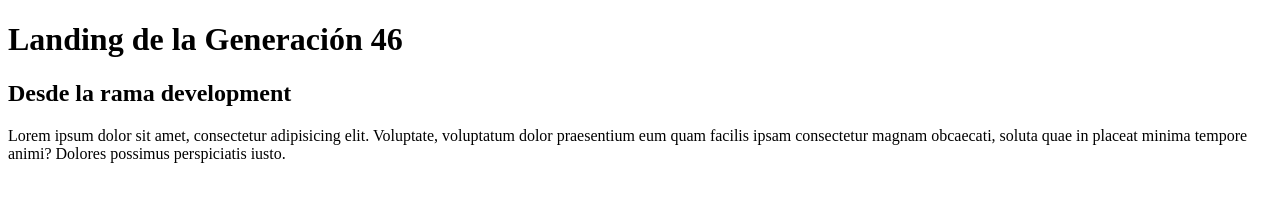
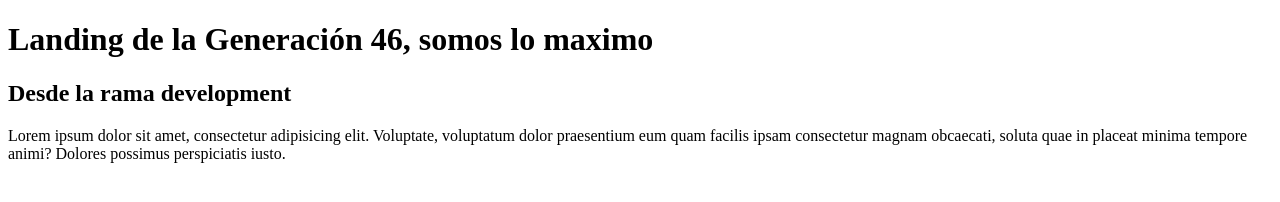
Before and after one commit to AlejandraOlazagasti/landing-gen46, a plain HTML site: page index.html in a window 1280 px wide. Drawn offline with Linux system fonts and the light colour scheme.

Commit message:
update:title-home

```diff
--- a/index.html
+++ b/index.html
@@ -6,7 +6,7 @@
 		<title>Landing Gen-46</title>
 	</head>
 	<body>
-		<h1>Landing de la Generación 46</h1>
+		<h1>Landing de la Generación 46, somos lo maximo</h1>
 
 		<h2>Desde la rama development</h2>
 
```
